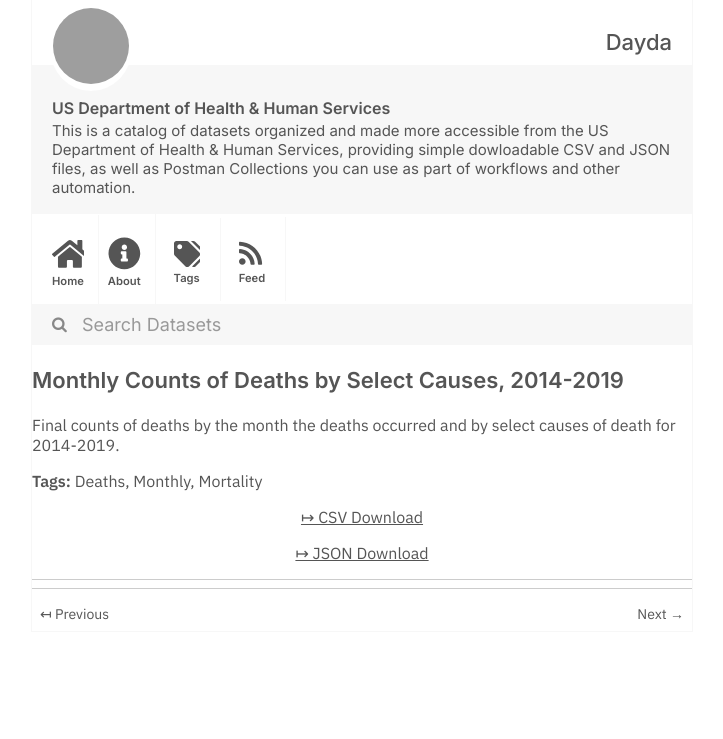
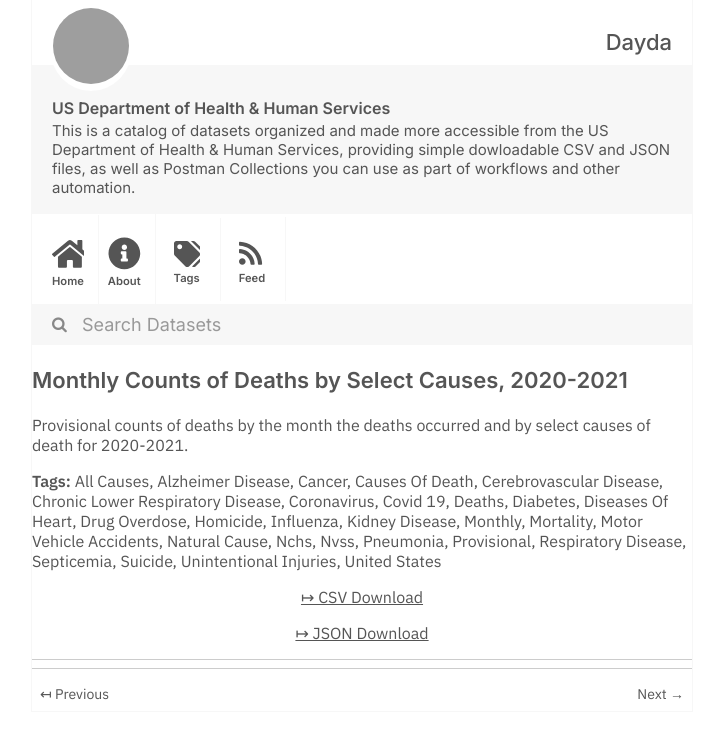
Before and after one commit to dayda-entities/us-department-of-health-and-human-services, a Jekyll site: the page built from _posts/2021-03-16-monthly-counts-of-deaths-by-se.md, in a window 1280 px wide, cut to the strip 0-739 px from the top of the page. Shown: the whole strip, without its empty margins (278-1001 px from the left). Built offline with Jekyll 4.4.1, drawn with Linux system fonts in a browser that asks for light colours; grey boxes are pictures that could not be loaded.

Commit message:
Publish Data

```diff
--- a/_posts/2021-03-16-monthly-counts-of-deaths-by-se.md
+++ b/_posts/2021-03-16-monthly-counts-of-deaths-by-se.md
@@ -1,17 +1,42 @@
 ---
-title: 'Monthly Counts of Deaths by Select Causes, 2014-2019'
-created: '2021-03-16T18:50:55.805066'
-modified: '2021-03-16T18:50:55.805073'
+title: 'Monthly Counts of Deaths by Select Causes, 2020-2021'
+created: '2021-03-16T19:53:16.304855'
+modified: '2021-05-07T10:08:39.349084'
 state: active
 type: dataset
 tags:
+  - All Causes
+  - Alzheimer Disease
+  - Cancer
+  - Causes Of Death
+  - Cerebrovascular Disease
+  - Chronic Lower Respiratory Disease
+  - Coronavirus
+  - Covid 19
   - Deaths
+  - Diabetes
+  - Diseases Of Heart
+  - Drug Overdose
+  - Homicide
+  - Influenza
+  - Kidney Disease
   - Monthly
   - Mortality
+  - Motor Vehicle Accidents
+  - Natural Cause
+  - Nchs
+  - Nvss
+  - Pneumonia
+  - Provisional
+  - Respiratory Disease
+  - Septicemia
+  - Suicide
+  - Unintentional Injuries
+  - United States
 groups: []
-csv_url: 'https://data.cdc.gov/api/views/bxq8-mugm/rows.csv?accessType=DOWNLOAD'
-json_url: 'https://data.cdc.gov/api/views/bxq8-mugm/rows.json?accessType=DOWNLOAD'
+csv_url: 'https://data.cdc.gov/api/views/9dzk-mvmi/rows.csv?accessType=DOWNLOAD'
+json_url: 'https://data.cdc.gov/api/views/9dzk-mvmi/rows.json?accessType=DOWNLOAD'
 layout: post
 
 ---
-Final counts of deaths by the month the deaths occurred and by select causes of death for 2014-2019.
+Provisional counts of deaths by the month the deaths occurred and by select causes of death for 2020-2021.
```
